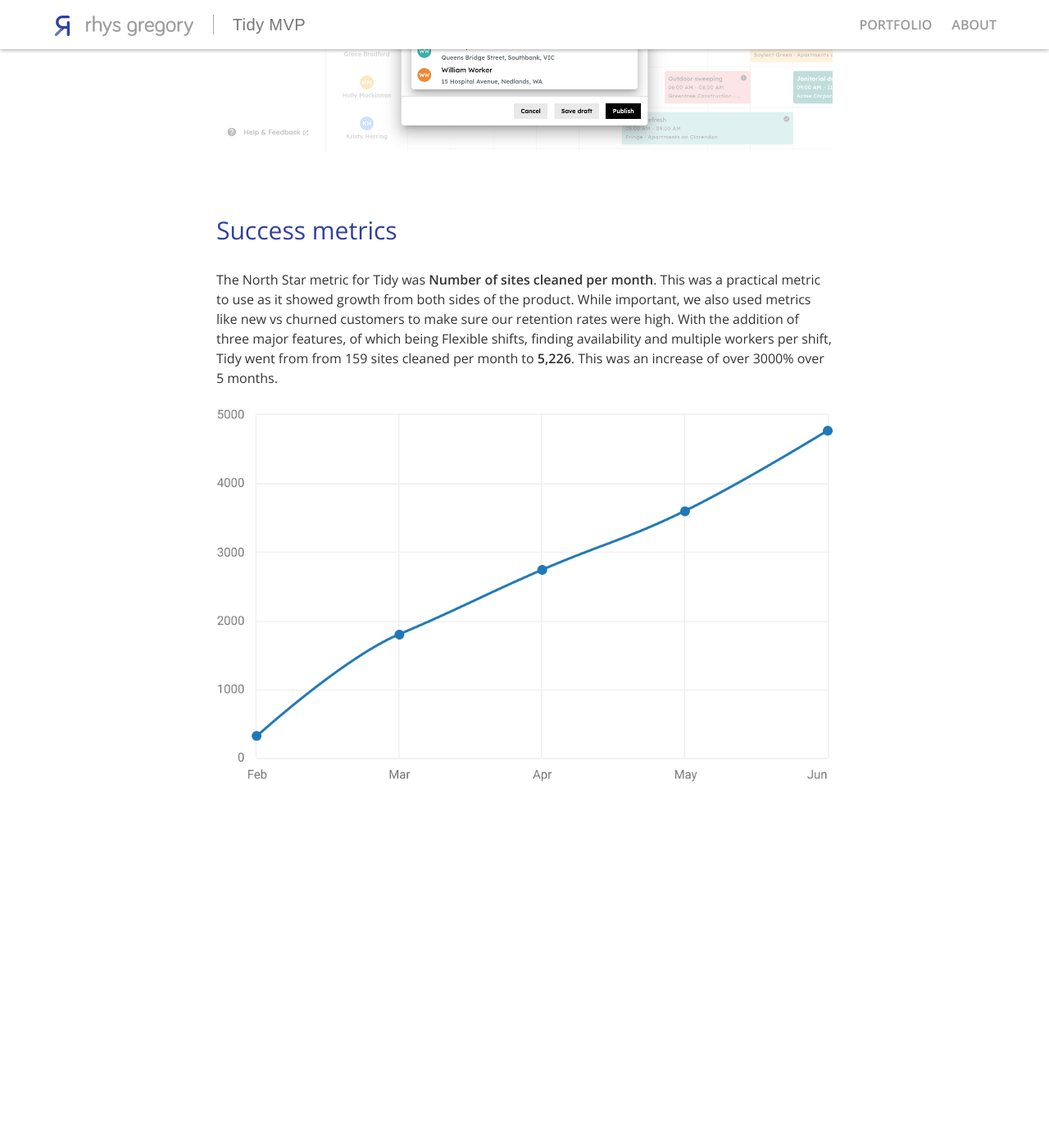
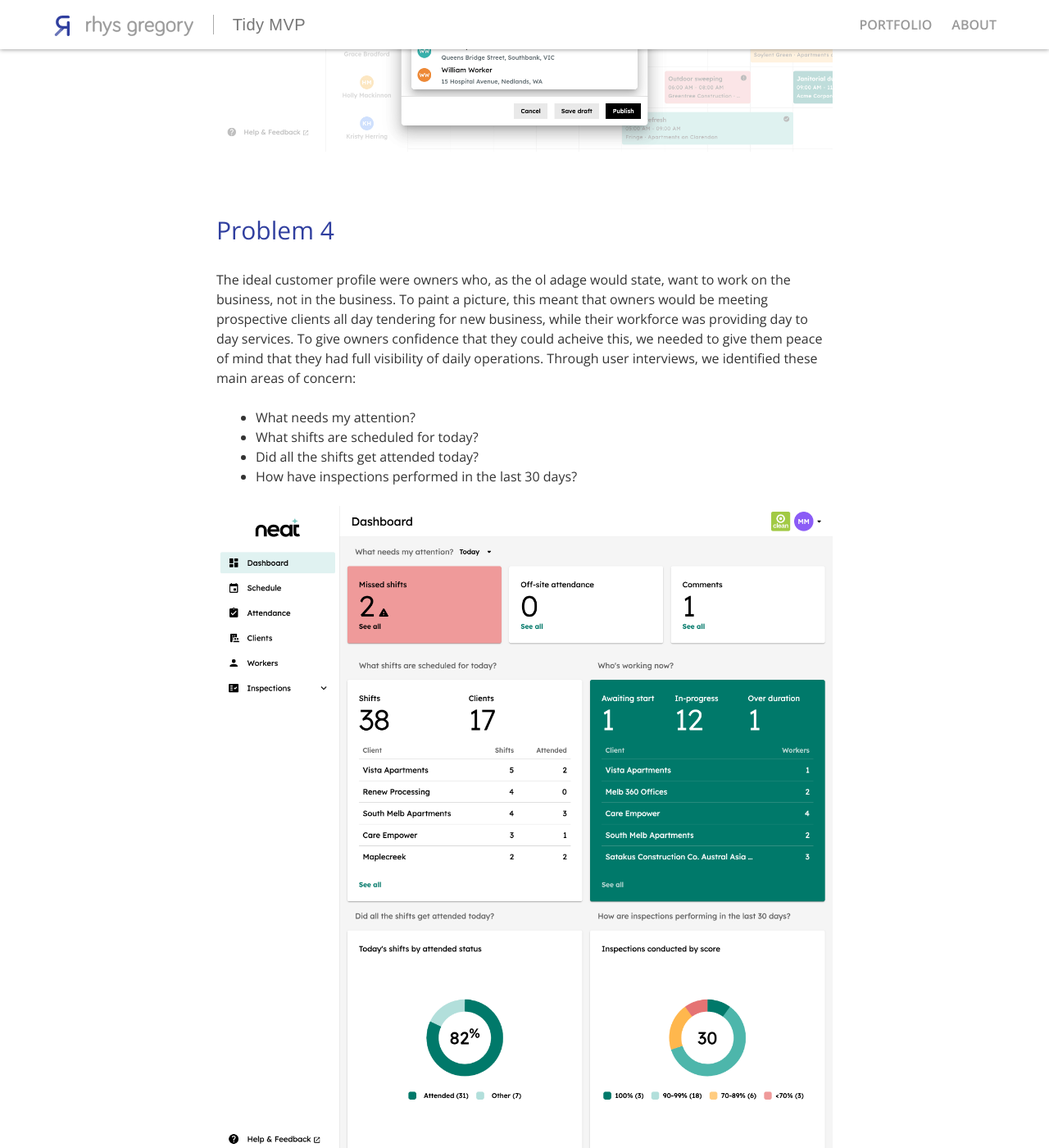
Before and after one commit to RhysyG/RhysyG.github.io, a Jekyll site: the page built from _posts/2022-01-29-tidy-mvp.md, in a window 1280 px wide and 1400 px high, scrolled down 3463 px. Shown: the whole window at 82% size. Built offline with Jekyll 4.4.1, drawn with Linux system fonts in a browser that asks for light colours; nearby versions of some CDN libraries; before the commit the page ends 4489 px from its top, so only the background shows below that; some of the changed text lies outside the part shown.

Commit message:
Added reports problem to portfolio item

```diff
--- a/_posts/2022-01-29-tidy-mvp.md
+++ b/_posts/2022-01-29-tidy-mvp.md
@@ -57,6 +57,25 @@
 
 <img src="/img/portfolio/tidy-mvp/pshot_multiple-workers_01.jpeg" class="u-mb+">
 
+## Problem 4
+
+The ideal customer profile were owners who, as the ol adage would state, want to work on the business, not in the business. To paint a picture, this meant that owners would be meeting prospective clients all day tendering for new business, while their workforce was providing day to day services. To give owners confidence that they could acheive this, we needed to give them peace of mind that they had full visibility of daily operations. Through user interviews, we identified these main areas of concern:
+
+* What needs my attention?
+* What shifts are scheduled for today?
+* Did all the shifts get attended today?
+* How have inspections performed in the last 30 days?
+
+<img src="/img/portfolio/tidy-mvp/pshot_inspections-dashboard.png" class="u-mb+">
+
+While these daily operations analytics were important, there was also another need of having visibility on long term client retention. Through user interviews, we identified these main areas of concern:
+
+* Highest performing clients
+* Lowest performing clients
+* How are inspections performing?
+
+<img src="/img/portfolio/tidy-mvp/pshot_inspections-overview.png" class="u-mb+">
+
 ## Success metrics
 
 The North Star metric for Tidy was **Number of sites cleaned per month**. This was a practical metric to use as it showed growth from both sides of the product. While important, we also used metrics like new vs churned customers to make sure our retention rates were high. With the addition of three major features, of which being Flexible shifts, finding availability and multiple workers per shift, Tidy went from from 159 sites cleaned per month to **5,226**. This was an increase of over 3000% over 5 months.
```
Also changed, not shown: img/portfolio/tidy-mvp/pshot_inspections-dashboard.png (added), img/portfolio/tidy-mvp/pshot_inspections-overview.png (added).
